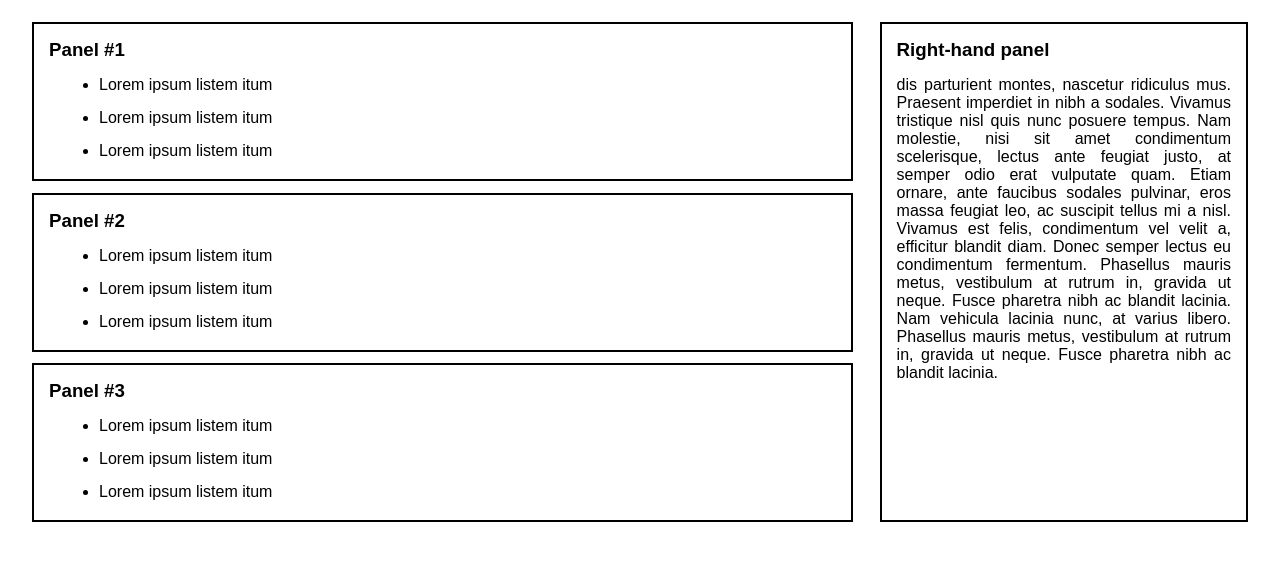
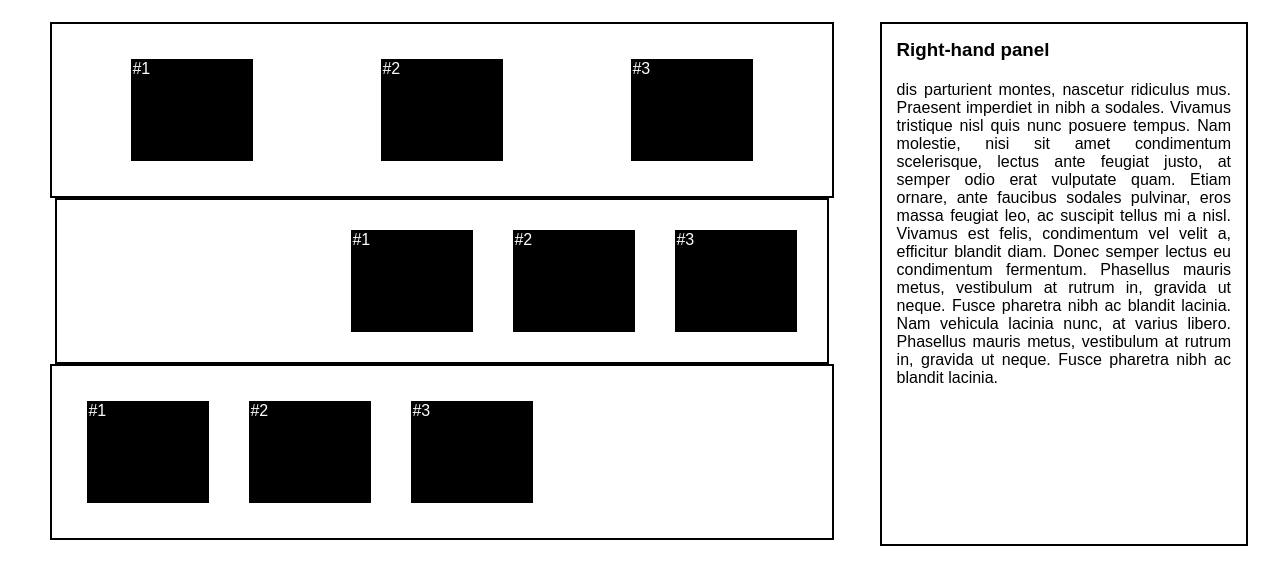
Before and after one commit to lrbell84/flexbox-challenge, a plain HTML site: page index.html in a window 1280 px wide. Shown: the part 53-638 px from the top of the page. Drawn offline with Linux system fonts and the light colour scheme.

Commit message:
Second Part

```diff
--- a/index.html
+++ b/index.html
@@ -19,31 +19,25 @@
         </nav>
       </header>
       <main>
-        <div id="left-panel">
-          <div class="card">
-            <h3>Panel #1</h3>
-            <ul>
-              <li>Lorem ipsum listem itum</li>
-              <li>Lorem ipsum listem itum</li>
-              <li>Lorem ipsum listem itum</li>
-            </ul>
+        <div class="left-panel">
+          <div class="box-container1">
+            <div class="boxes">#1</div>
+            <div class="boxes">#2</div>
+            <div class="boxes">#3</div>
           </div>
-          <div class="card">
-            <h3>Panel #2</h3>
-            <ul>
-              <li>Lorem ipsum listem itum</li>
-              <li>Lorem ipsum listem itum</li>
-              <li>Lorem ipsum listem itum</li>
-            </ul>
+
+          <div class="box-container2">
+            <div class="boxes">#1</div>
+            <div class="boxes">#2</div>
+            <div class="boxes">#3</div>
           </div>
-          <div class="card">
-            <h3>Panel #3</h3>
-            <ul>
-              <li>Lorem ipsum listem itum</li>
-              <li>Lorem ipsum listem itum</li>
-              <li>Lorem ipsum listem itum</li>
-            </ul>
+          <div class="box-container3">
+            <div class="boxes">#1</div>
+            <div class="boxes">#2</div>
+            <div class="boxes">#3</div>
           </div>
+        </div>
+        </div>
         </div>
         <div id="right-panel">
           <h3>Right-hand panel</h3>
--- a/styles.css
+++ b/styles.css
@@ -55,35 +55,62 @@
     justify-content: space-between;
   }
 
-  #left-panel {
+  .left-panel {
     width: 67.5%;
     display: flex;
-    flex-direction: column;
-    justify-content: space-between;
+    flex-direction: row;
+    justify-content: space-around;
+    flex-wrap: wrap;
   }
 
-  .card {
+  .boxes{
+    margin: 20px;
+    border: 1px solid black;
+    width: 120px;
+    height: 100px;
+    color:white;
+    background-color: black;
+
+}
+
+.box-container1{
     border: solid black 2px;
-    height: 25%;
+    width: 750px;
     padding: 15px;
-  }
+    display: flex;
+    flex-direction: row;
+    justify-content: space-around;
+}
 
-  ul {
-    margin-left: 50px;
-  }
 
-  li {
-    margin: 15px 0;
-  }
+.box-container2{
+    border: solid black 2px;
+    width: 750px;
+    padding: 10px;
+    display: flex;
+    flex-direction: row;
+    justify-content:flex-end;
+}
+
+.box-container3{
+    border: solid black 2px;
+    width: 750px;
+    padding: 15px;
+    display: flex;
+    flex-direction: row;
+    justify-content:flex-start;
+}
+
 
   #right-panel {
+    height: 490px;
     width: 27.5%;
     padding: 15px;
     border: solid black 2px;
   }
 
   #right-panel > h3 {
-    margin-bottom: 15px;
+    margin-bottom: 20px;
   }
 
   p {
```
